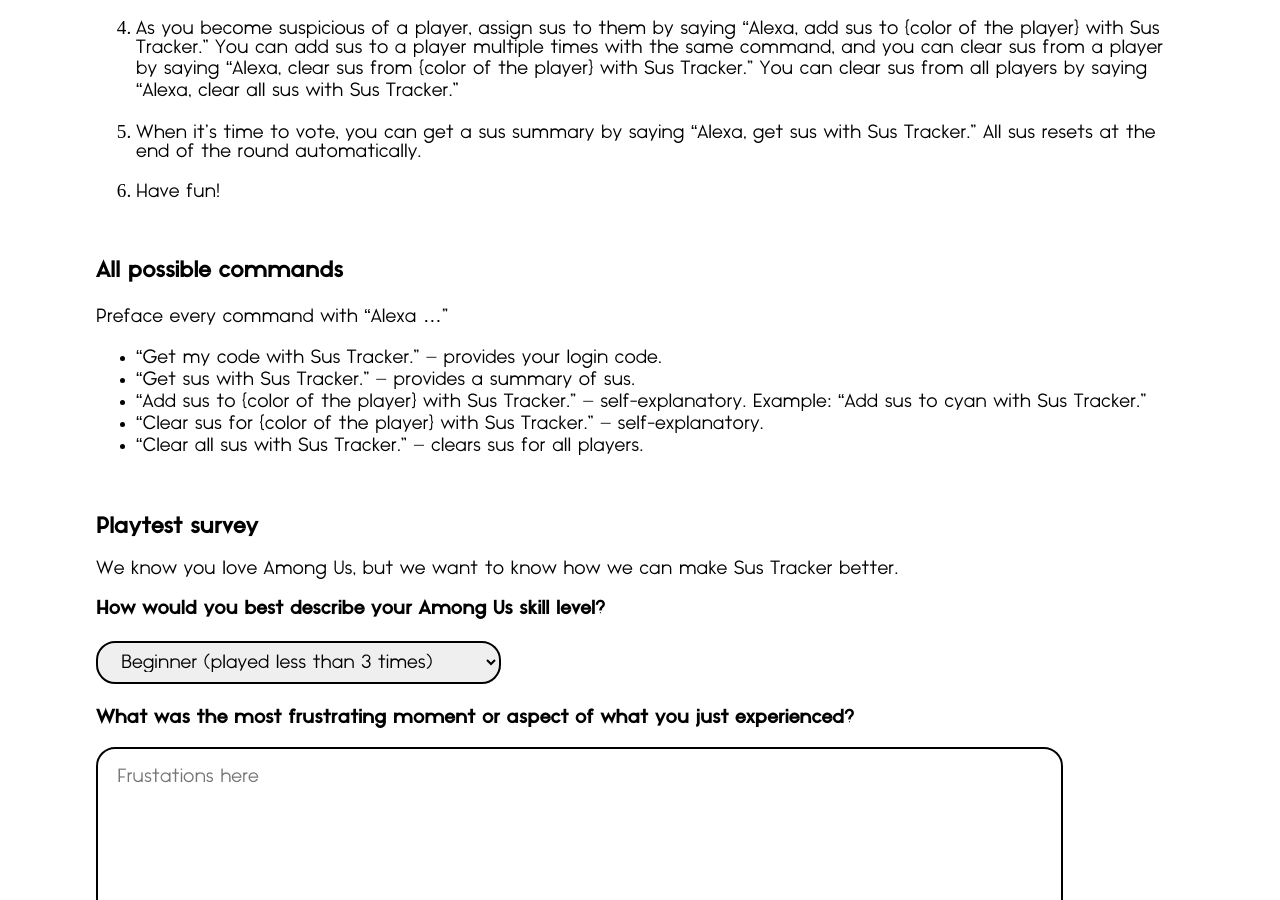
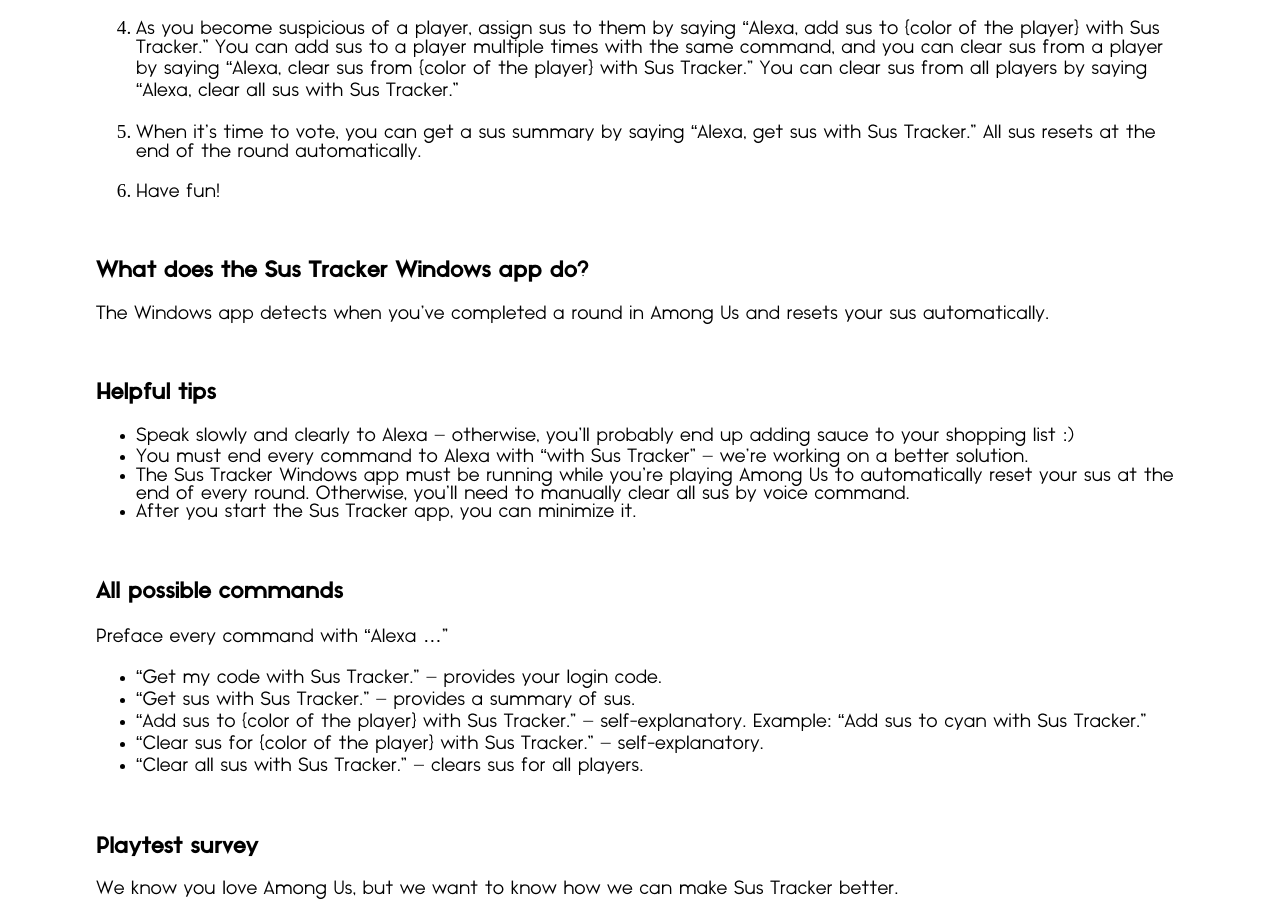
Before and after one commit to aindaco1/jogo-website, a Jekyll site: the page built from _posts/2021-02-11-sus-tracker-playtest.markdown, in a window 1280 px wide and 900 px high, scrolled down 1518 px. Built offline with Jekyll 4.4.1, drawn with Linux system fonts in a browser that asks for light colours; comment, search, counter and statistics services are not loaded; some of the changed text lies outside the part shown.

Commit message:
added helpful tips and an explanation of what the local app does

```diff
--- a/_posts/2021-02-11-sus-tracker-playtest.markdown
+++ b/_posts/2021-02-11-sus-tracker-playtest.markdown
@@ -40,6 +40,19 @@
 5. When it's time to vote, you can get a sus summary by saying "Alexa, get sus with Sus Tracker." All sus resets at the end of the round automatically.
 
 6. Have fun!
+
+&nbsp;
+### What does the Sus Tracker Windows app do?
+
+The Windows app detects when you've completed a round in Among Us and resets your sus automatically.
+
+&nbsp;
+### Helpful tips
+
+- Speak slowly and clearly to Alexa -- otherwise, you'll probably end up adding sauce to your shopping list :)
+- You must end every command to Alexa with "with Sus Tracker" -- we're working on a better solution.
+- The Sus Tracker Windows app must be running while you're playing Among Us to automatically reset your sus at the end of every round. Otherwise, you'll need to manually clear all sus by voice command.
+- After you start the Sus Tracker app, you can minimize it.
 
 &nbsp;
 ### All possible commands
```
